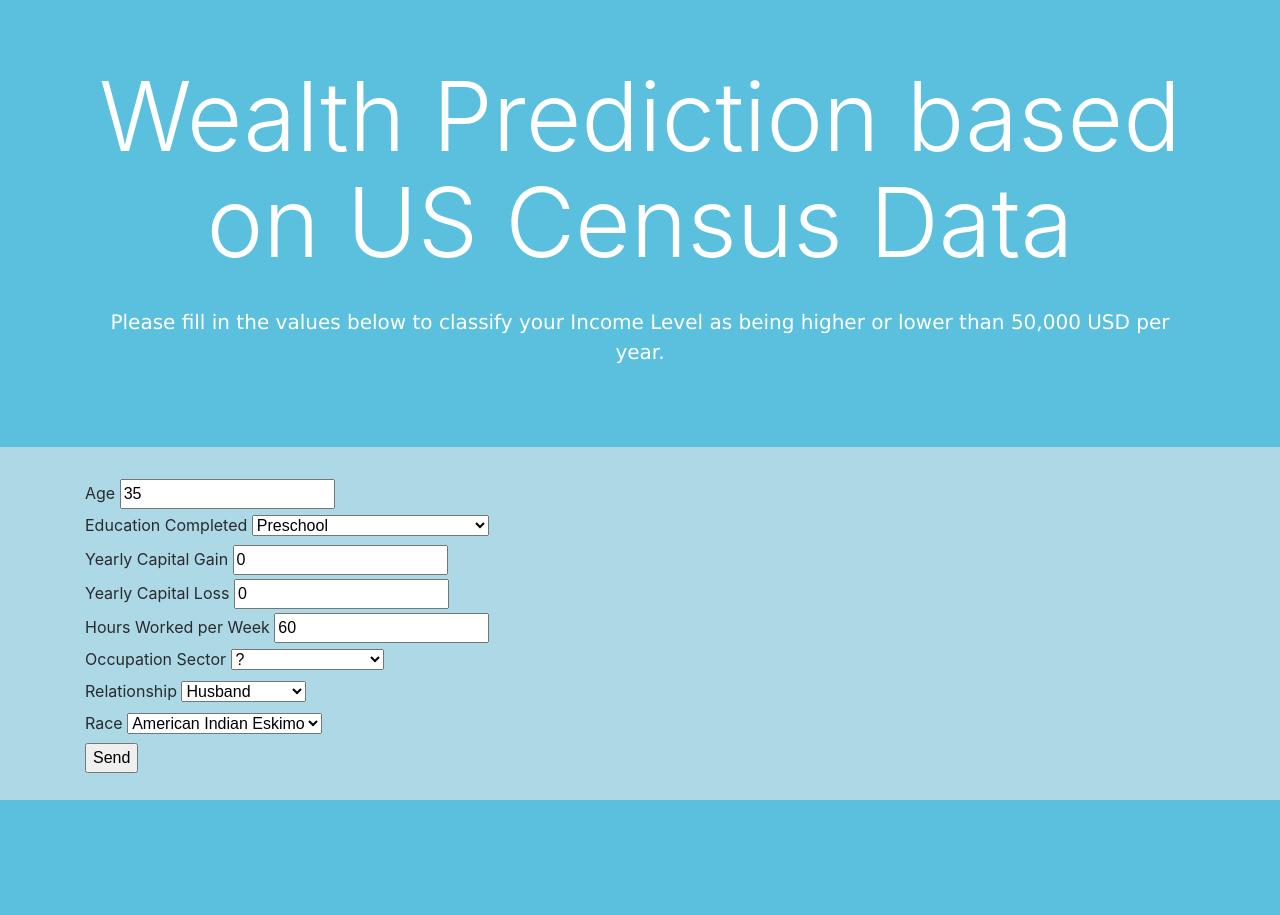
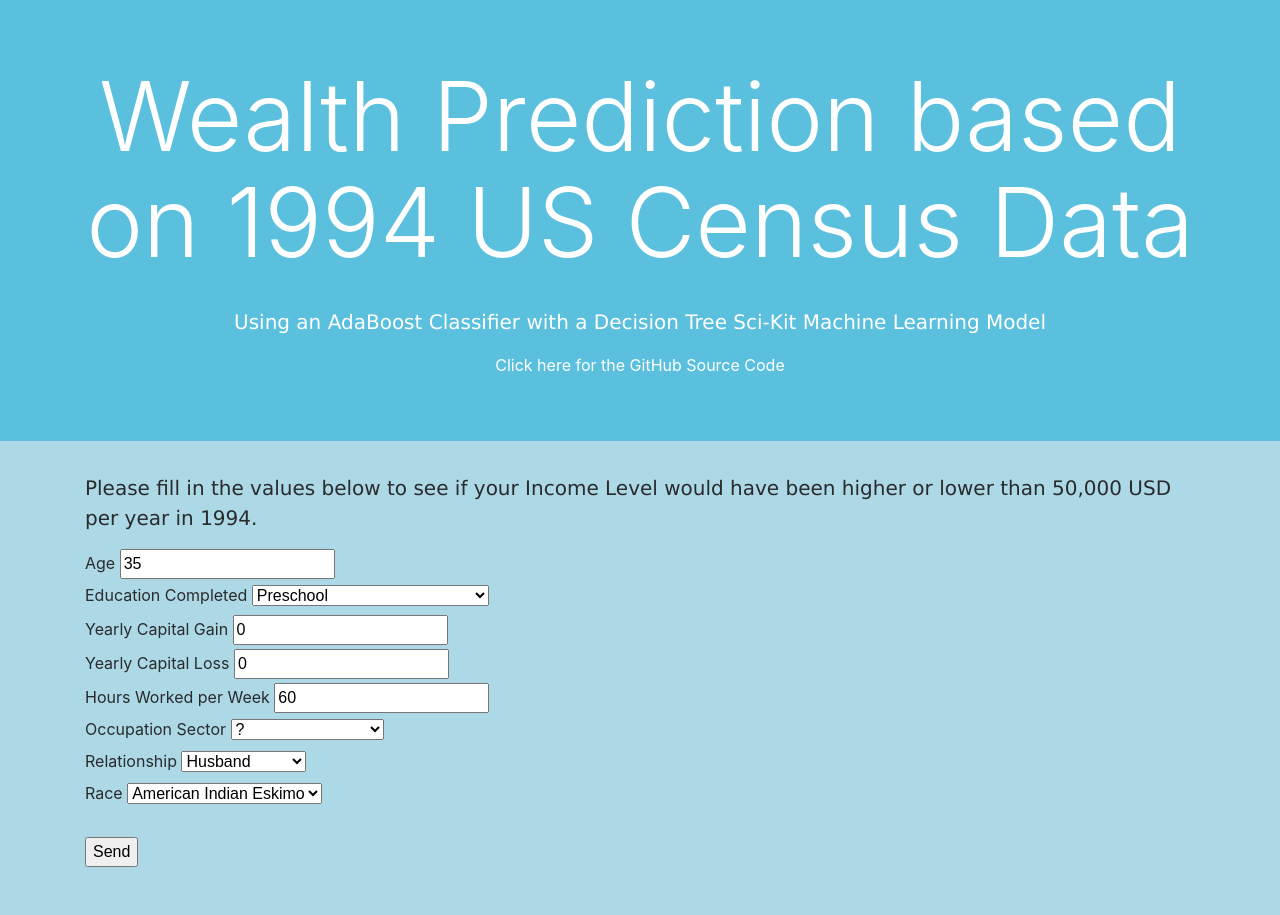
Before and after one commit to divineunited/Predicting-Income-Class-based-on-Census-Data, a Flask app: page / in a window 1280 px wide. Before the commit the page ends 800 px from the top, so only its background shows below. Run offline with Flask 2, Linux system fonts and the light colour scheme; parts of the project's set-up code (start-up, migrations or seed data) failed here and were passed over; some libraries are stand-ins or nearby versions.

Commit message:
homepage update

```diff
--- a/flask_deployment/templates/home.html
+++ b/flask_deployment/templates/home.html
@@ -30,9 +30,10 @@
 <div class="jumbotron jumbotron-fluid bg-info text-white text-center" style="background: #AAA;">
 
     <div class="container">
-        <h2 class="display-1">Wealth Prediction based on US Census Data</h2>
+        <h2 class="display-1">Wealth Prediction based on 1994 US Census Data</h2>
         <br>
-        <p class="lead">Please fill in the values below to classify your Income Level as being higher or lower than 50,000 USD per year.</p>
+        <p class="text-white bg-dark">Using an AdaBoost Classifier with a Decision Tree Sci-Kit Machine Learning Model</p>
+        <a href="https://github.com/divineunited/Predicting-Income-Class-based-on-Census-Data" class="text-white bg-dark">Click here for the GitHub Source Code</a>
     </div>
 
 </div>
@@ -40,7 +41,7 @@
 
 <div class="container">
 
-
+<p class="lead">Please fill in the values below to see if your Income Level would have been higher or lower than 50,000 USD per year in 1994.</p>
 
 <!-- after you run this POST method (which is sending a POST request to the web server), it will send us to the /result page -->
 <form action="/result" method="POST">
@@ -119,9 +120,14 @@
         <option value="4">White</option>
     </select>
     <br>
+    <br>
     <input type="submit" value="Send">
+    <br>
+    <br>
+    <br>
 
 </form>
+
 
 
 </div> <!-- end .container-->
```
